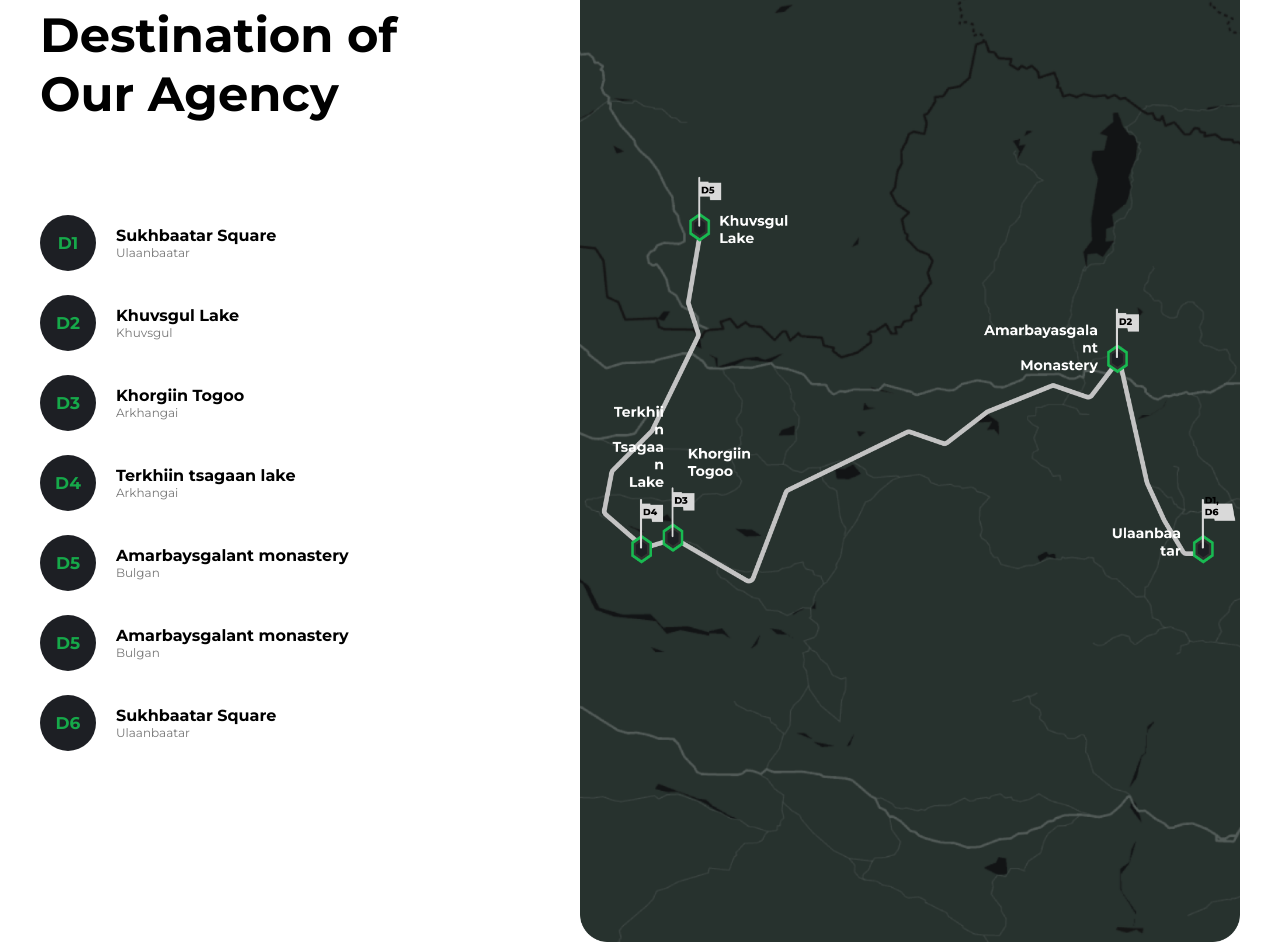
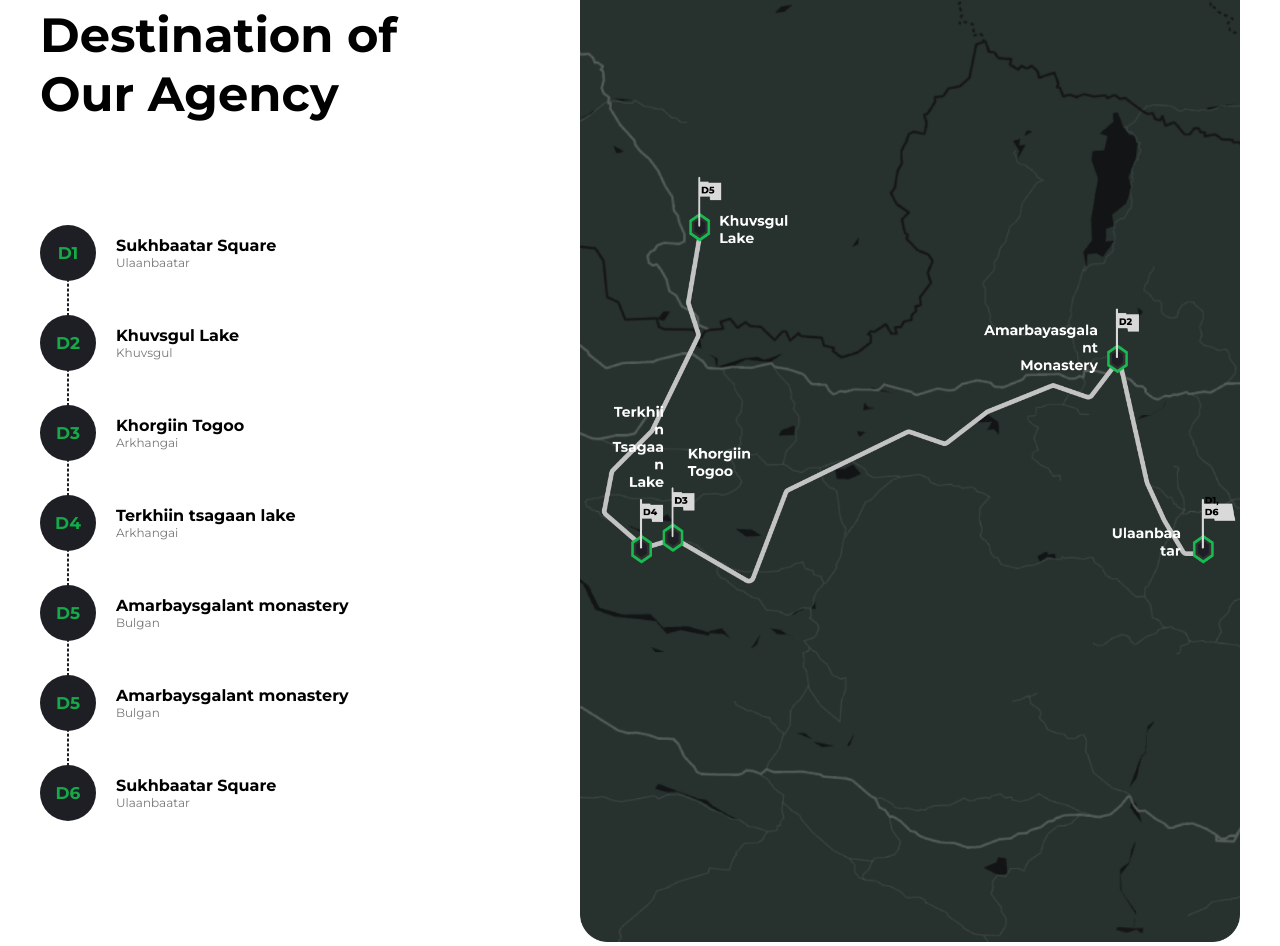
Before and after one commit to Anuna29/pinetour, a React (Create React App) app: page / in a window 1280 px wide. Shown: the part 1093-2039 px from the top of the page. Built offline with nearby package versions, Linux system fonts and the light colour scheme.

Commit message:
added destination section

```diff
--- a/src/components/destination/Destination.css
+++ b/src/components/destination/Destination.css
@@ -34,10 +34,20 @@
 }
 
 #destination-item-container {
+  position: relative;
   height: 80px;
   display: flex;
   align-items: center;
   gap: 20px;
+  margin-top: 10px;
+}
+
+#stripe {
+  position: absolute;
+  left: 27px;
+  top: 70%;
+  border: 1px dashed #1d1f24;
+  height: 45px;
 }
 
 #destination-item-left {
--- a/src/components/destination/Destination.js
+++ b/src/components/destination/Destination.js
@@ -10,14 +10,16 @@ export const Destination = () => {
         <div id='destination-title'>Destination of
         Our Agency</div>
         <div id='destination-map'>
-          {destinations.map((destination) => (
+          {destinations.map((destination,index) => (
             <div id='destination-item-container'>
               <div id='destination-item-left'>D{destination.number}</div>
               <div id='destination-item-right'>
                 <div id='destination-item-right-title'>{destination.title}</div>
                 <div id='destination-item-right-location'>{destination.location}</div>
+              </div>
 
-              </div>
+              {index < destinations.length - 1 && <div id="stripe"></div>}
+
             </div>
           ))}
         </div>
```
